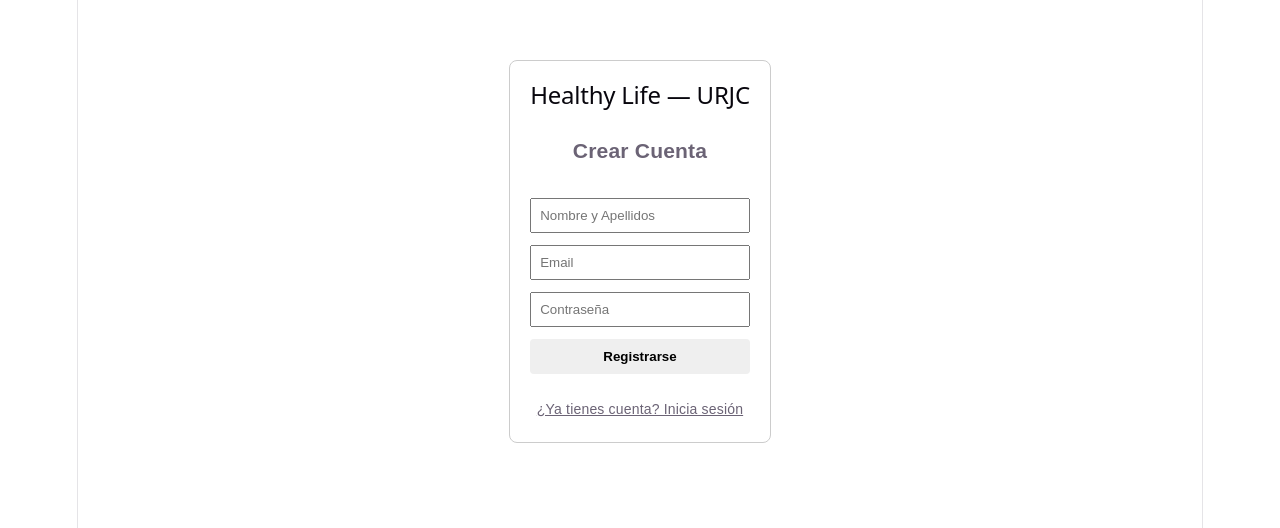
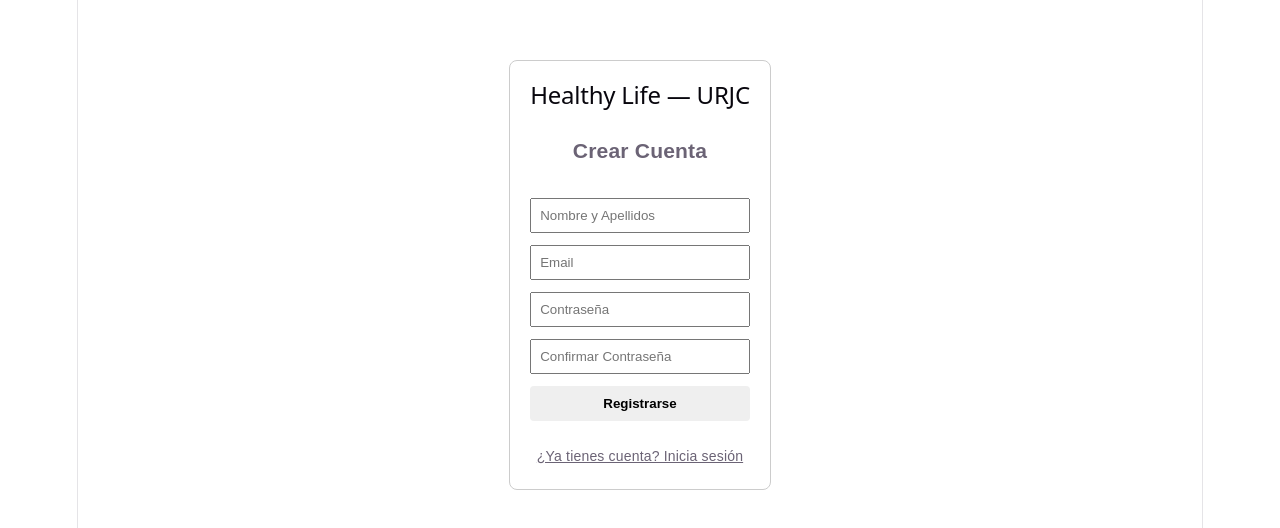
Before and after one commit to mmddll8/Procesos-Software, a React (Vite) app: page / in a window 1280 px wide. Both pictures are taken after a click on the element "¿No tienes cuenta? Regístrate". Shown: the top 528 px of the page. Built offline with nearby package versions, Linux system fonts and the light colour scheme; no server answers.

Commit message:
HU-03: limpiar error al editar credenciales

```diff
--- a/src/App.tsx
+++ b/src/App.tsx
@@ -7,6 +7,7 @@
   const [nombre, setNombre] = useState('');
   const [email, setEmail] = useState('');
   const [password, setPassword] = useState('');
+  const [confirmPassword, setConfirmPassword] = useState('');
   const [error, setError] = useState('');
 
   const handleSubmit = async (e: React.FormEvent) => {
@@ -14,8 +15,16 @@
     setError('');
 
     if (isRegister) {
+      if (password !== confirmPassword) {
+        setError('Las contraseñas no coinciden.');
+        return;
+      }
+
       const success = await register(nombre, email, password);
-      if (!success) setError('Error al crear la cuenta. Inténtalo de nuevo.');
+
+      if (!success) {
+        setError('Error al crear la cuenta. Inténtalo de nuevo.');
+      }
     } else {
       const success = await login(email, password);
       if (!success) setError('Usuario o contraseña incorrectos');
@@ -28,6 +37,7 @@
     setNombre('');
     setEmail('');
     setPassword('');
+    setConfirmPassword('');
   };
 
   return (
@@ -43,9 +53,11 @@
           {isRegister && (
             <input type="text" placeholder="Nombre y Apellidos" value={nombre} onChange={(e) => setNombre(e.target.value)} style={{ padding: '8px' }} required />)}
 
-          <input type="email" placeholder="Email" value={email} onChange={(e) => setEmail(e.target.value)} style={{ padding: '8px' }} required />
+          <input type="email" placeholder="Email" value={email} onChange={(e) => { setEmail(e.target.value); setError(''); }} style={{ padding: '8px' }} required/>
 
-          <input type="password" placeholder="Contraseña" value={password} onChange={(e) => setPassword(e.target.value)} style={{ padding: '8px' }} required />
+          <input type="password" placeholder="Contraseña" value={password} onChange={(e) => { setPassword(e.target.value); setError(''); }} style={{ padding: '8px' }} required/>
+          {isRegister && (
+          <input type="password" placeholder="Confirmar Contraseña" value={confirmPassword} onChange={(e) => setConfirmPassword(e.target.value)} style={{ padding: '8px' }} required />)}
 
           <button type="submit" style={{ padding: '10px', border: 'none', borderRadius: '4px', cursor: 'pointer', fontWeight: 'bold' }}>
             {isRegister ? 'Registrarse' : 'Entrar'}</button>
```
